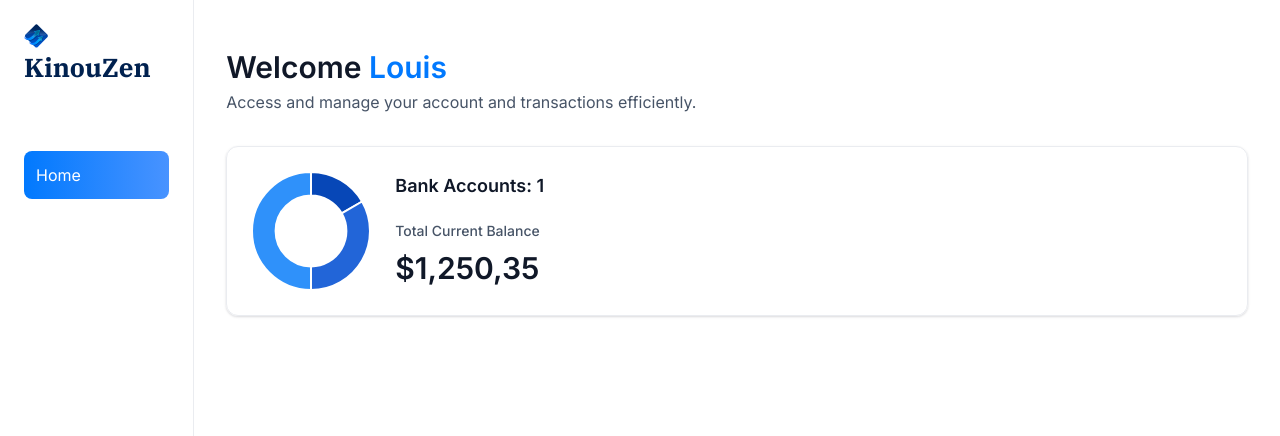
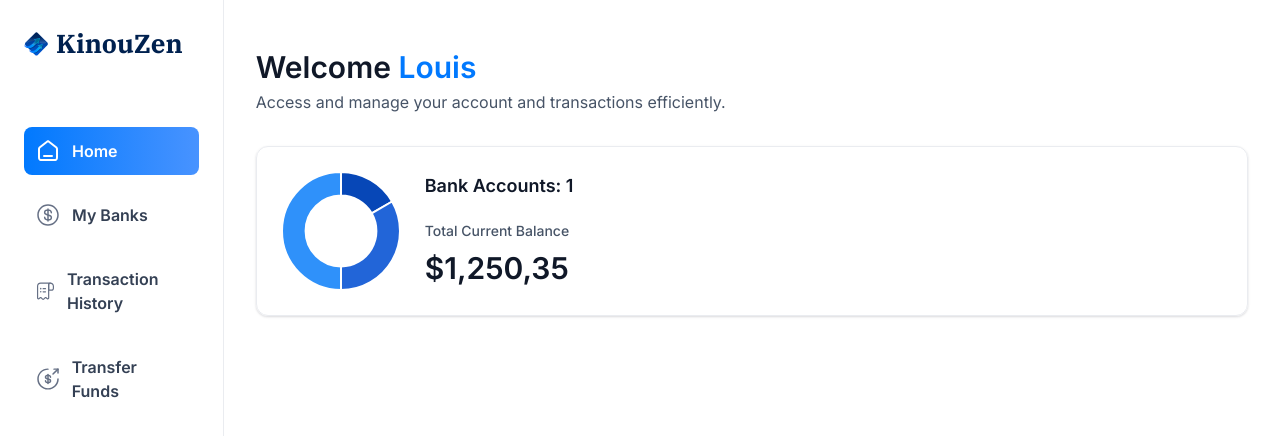
Before and after one commit to LouisWdev/kinkouzen-app, a Next.js app: page / in a window 1280 px wide. Shown: the top 436 px of the page. Built offline with nearby package versions, Linux system fonts and the light colour scheme.

Commit message:
navbar improvements

```diff
--- a/app/(root)/layout.tsx
+++ b/app/(root)/layout.tsx
@@ -10,6 +10,8 @@ export default function RootLayout({
   return (
     <main className="flex h-screen w-full font-inter">
         <Sidebar user={loggedIn} />
+
+
         {children}
     </main>
   );
--- a/components/Sidebar.tsx
+++ b/components/Sidebar.tsx
@@ -12,7 +12,7 @@ const Sidebar = ({ user }: SiderbarProps) => {
   return (
     <section className="sidebar">
         <nav className="flex flex-col gap-4">
-           <Link href="/" className="mb-12 cursor-pointer items-center gap-2">
+           <Link href="/" className="mb-12 cursor-pointer flex items-center gap-2">
               <Image
                 src="/icons/logo.svg"
                 width={34}
@@ -34,11 +34,29 @@ const Sidebar = ({ user }: SiderbarProps) => {
                     'bg-bank-gradient': isActive
                   })}
                 >
-                    {item.label}
+                    <div className="relative size-6">
+                        <Image
+                          src={item.imgURL}
+                          alt={item.label}
+                          fill
+                          className={cn({'brightness-[3] invert-0': isActive})}
+                        />
+                    </div>
+                    <p className={cn
+                      ('sidebar-label', {
+                        '!text-white':isActive
+                      })
+                    }>
+                      {item.label}
+                    </p>
                 </Link>
               )
            })}
+
+           USER
         </nav>
+
+        FOOTER
     </section>
   )
 }
```
